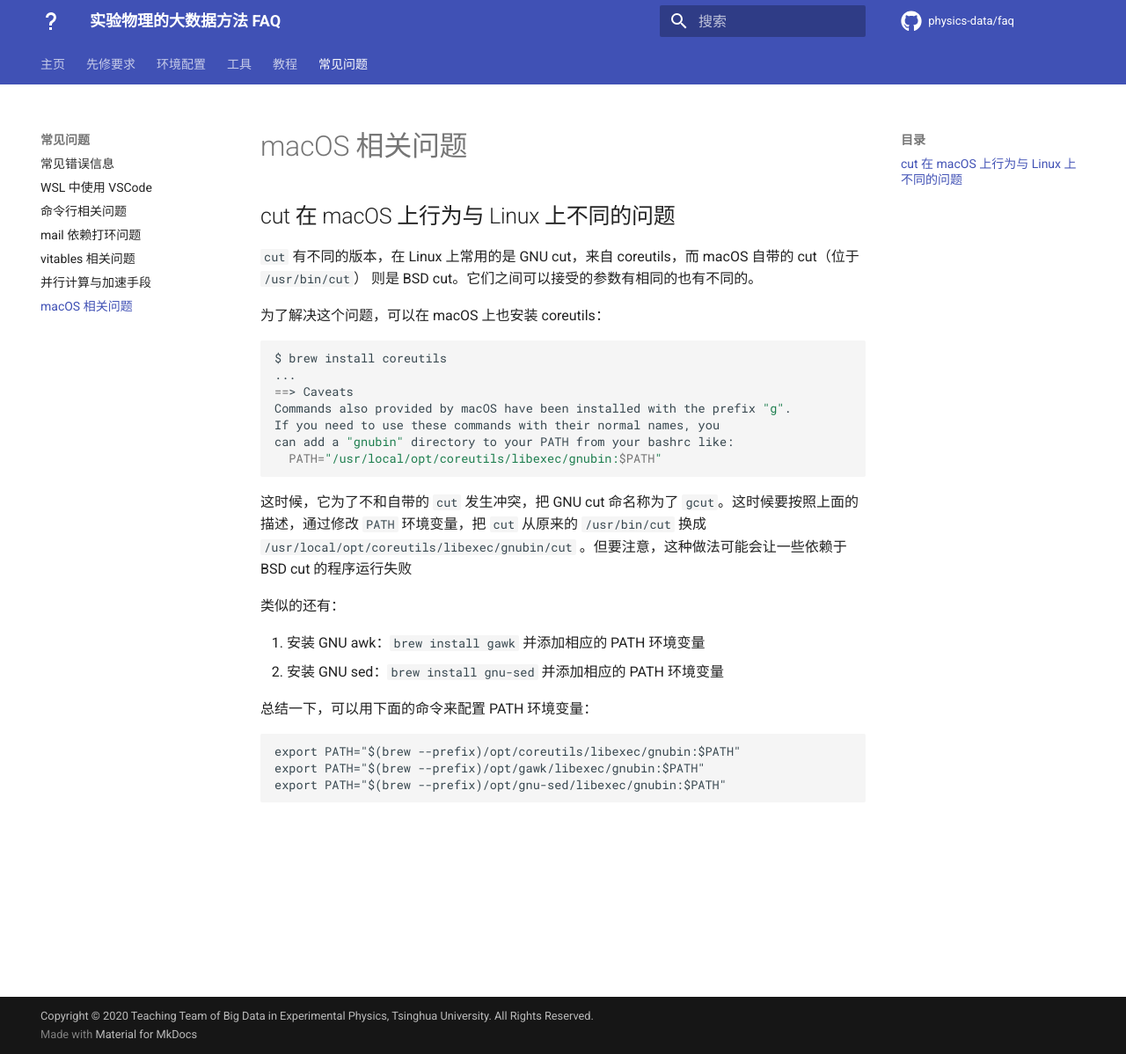
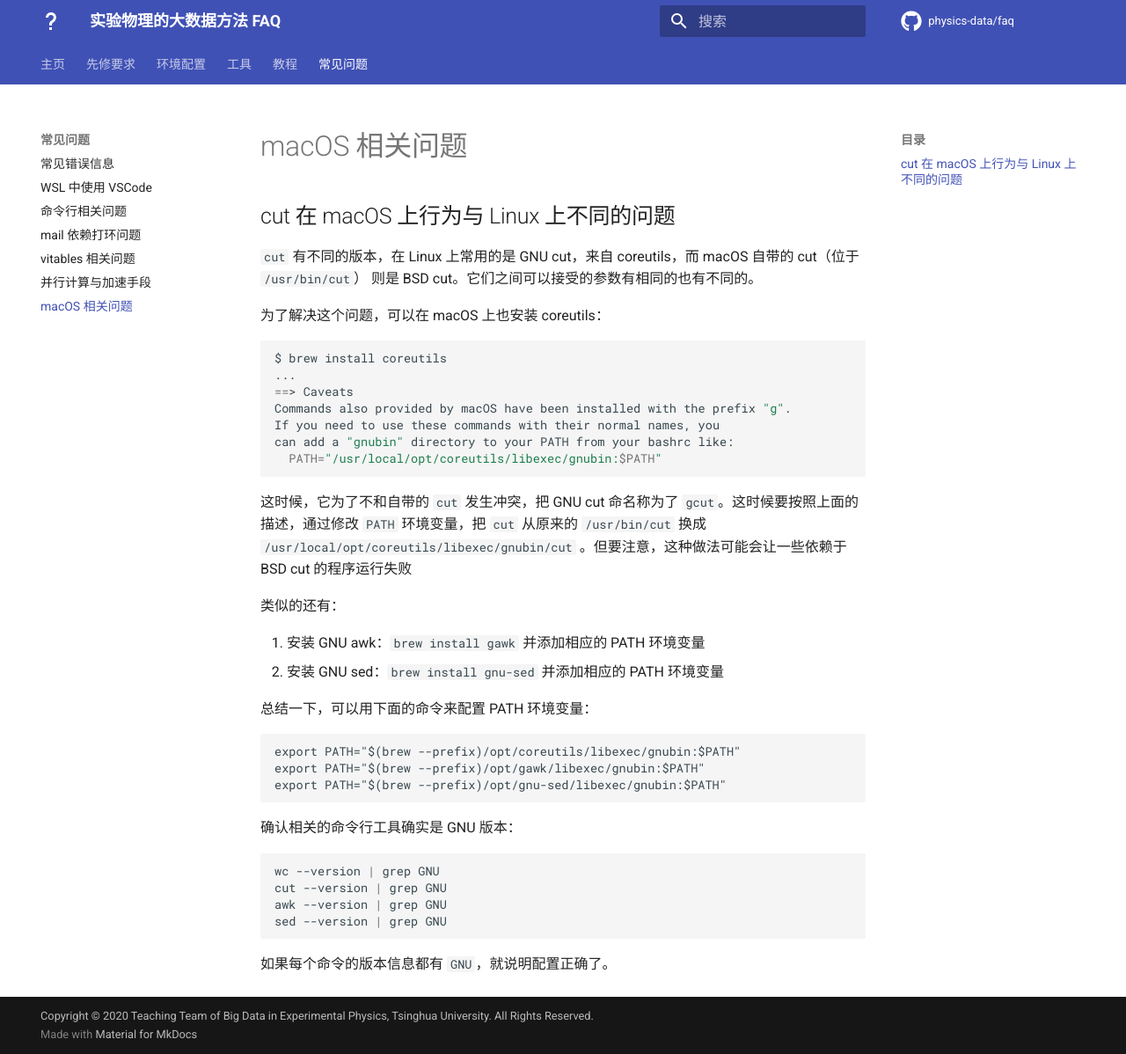
Before and after one commit to physics-data/faq, an MkDocs documentation site: the page built from docs/misc/mac.md, in a window 1280 px wide and 1198 px high. Shown: the whole window at 88% size. Built offline with MkDocs 1.6.1 and Material for MkDocs 9.7.7, drawn with Linux system fonts in a browser that asks for light colours; comment, search, counter and statistics services are not loaded.

Commit message:
Add gnu check

````diff
--- a/docs/misc/mac.md
+++ b/docs/misc/mac.md
@@ -28,3 +28,14 @@ export PATH="$(brew --prefix)/opt/coreutils/libexec/gnubin:$PATH"
 export PATH="$(brew --prefix)/opt/gawk/libexec/gnubin:$PATH"
 export PATH="$(brew --prefix)/opt/gnu-sed/libexec/gnubin:$PATH"
 ```
+
+确认相关的命令行工具确实是 GNU 版本：
+
+```shell
+wc --version | grep GNU
+cut --version | grep GNU
+awk --version | grep GNU
+sed --version | grep GNU
+```
+
+如果每个命令的版本信息都有 `GNU`，就说明配置正确了。
````
